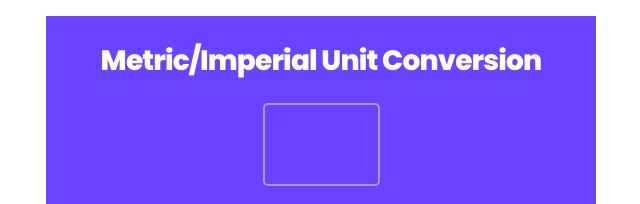
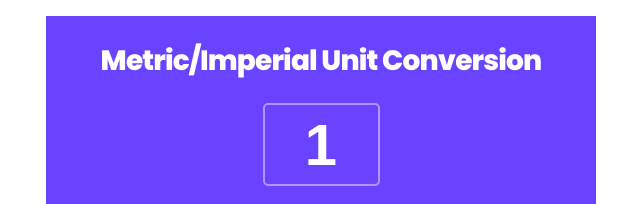
Before and after one commit to El-Jakes/unit-converter, a plain HTML site: page index.html in a window 1280 px wide. Shown: the top 204 px of the page, 319-959 px from the left. Drawn offline with Linux system fonts and the light colour scheme.

Commit message:
add placeholder in inpute

```diff
--- a/index.css
+++ b/index.css
@@ -49,6 +49,10 @@ body {
   width: 117px;
 }
 
+.input-el::placeholder {
+  color: #fff;
+}
+
 .input-el {
   height: 83px;
   border-radius: 5px;
--- a/index.html
+++ b/index.html
@@ -17,7 +17,7 @@
       <section class="header">
         <h1 class="header-title">Metric/Imperial Unit Conversion</h1>
         <div class="form">
-          <input class="input-el" type="text" id="input-el" />
+          <input class="input-el" type="text" id="input-el" placeholder="1" />
           <button class="convert-btn" id="convert-btn">convert</button>
         </div>
       </section>
```
